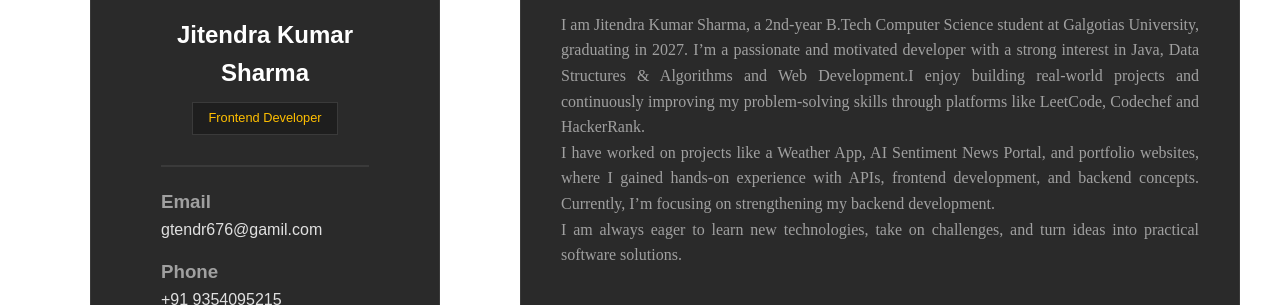
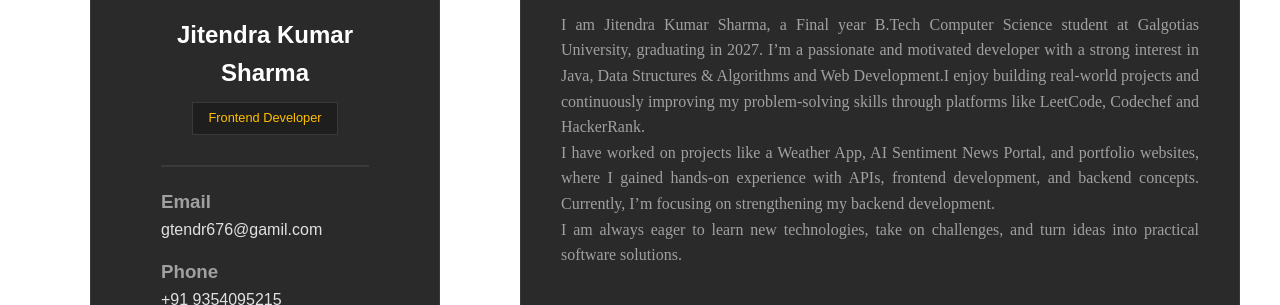
Before and after one commit to Jitendra1802/My-Portfolio, a plain HTML site: page index.html in a window 1280 px wide. Shown: the part 213-518 px from the top of the page. Drawn offline with Linux system fonts and the light colour scheme.

Commit message:
Update index.html

```diff
--- a/index.html
+++ b/index.html
@@ -61,7 +61,7 @@
             <div id="about">
                 <h2 class="heading">About Me</h2>
                 <div class="line"></div>
-                <p class="content">I am Jitendra Kumar Sharma, a 2nd-year B.Tech Computer Science student at Galgotias University, graduating in 2027.
+                <p class="content">I am Jitendra Kumar Sharma, a Final year B.Tech Computer Science student at Galgotias University, graduating in 2027.
 
 I’m a passionate and motivated developer with a strong interest in Java, Data Structures & Algorithms and Web Development.I enjoy building real-world projects and continuously improving my problem-solving skills through platforms like LeetCode, Codechef and HackerRank.
 <br>
```
